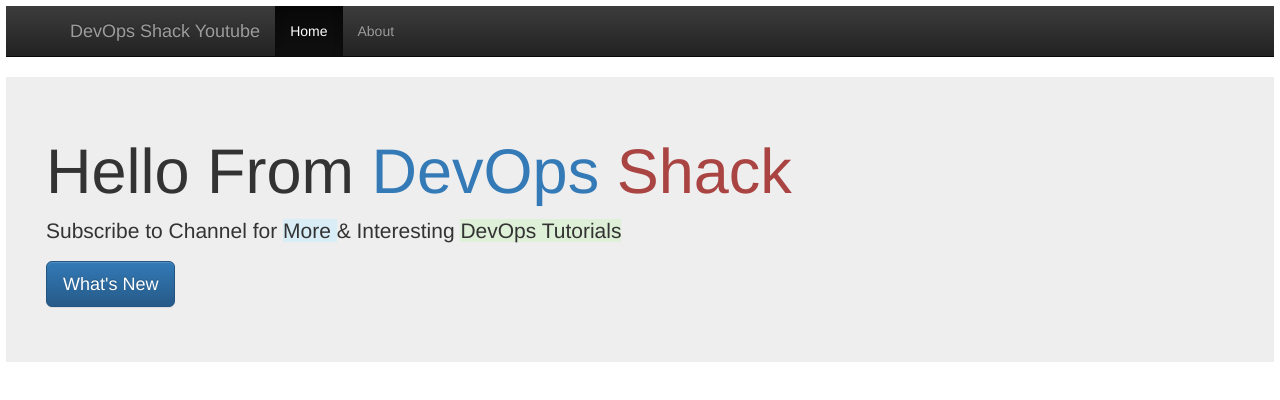
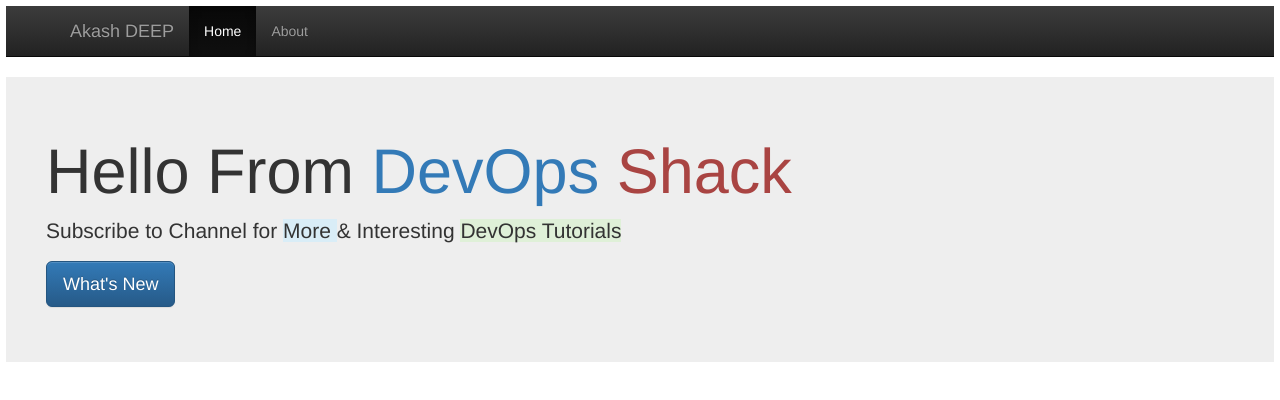
Before and after one commit to abhiman619/nodejs-app-35, a website: page index.html in a window 1280 px wide. Drawn offline with nearby package versions, Linux system fonts and the light colour scheme.

Commit message:
Update index.html

```diff
--- a/index.html
+++ b/index.html
@@ -10,7 +10,7 @@
     <div style="margin:6px;">
       <nav class="navbar navbar-inverse navbar-static-top">
     <div class="container">
-      <a class="navbar-brand" href="/"> DevOps Shack Youtube </a>
+      <a class="navbar-brand" href="/"> Akash DEEP </a>
       <ul class="nav navbar-nav">
         <li class="active">
           <a href="/"> Home </a>
```
